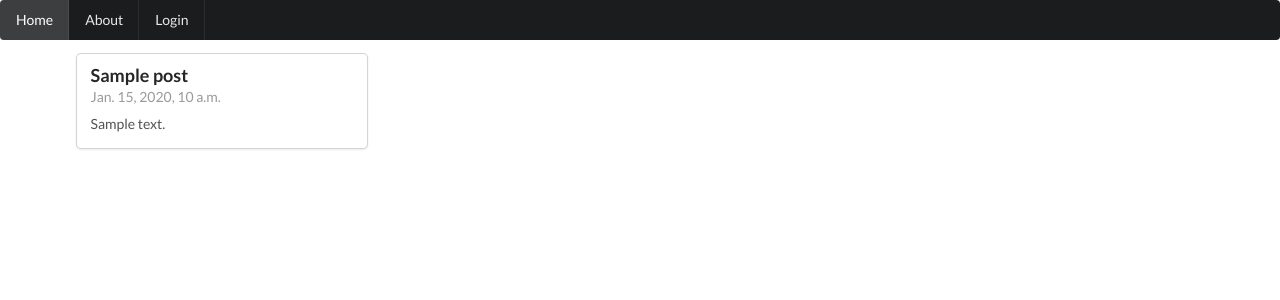
After one commit to raysay/nkust, a Django app: page /blog/post/ in a window 1280 px wide. The commit adds this page. Shown: the top 300 px of the page. Run offline with Django 3.2, Linux system fonts and the light colour scheme; tables that the repository leaves empty hold one stand-in row (values such as "Sample post").

Commit message:
add posts

```diff
--- /dev/null
+++ b/src/blog/templates/blog/post.html
@@ -0,0 +1,25 @@
+{% extends "base.html" %}
+
+
+
+
+{% block content %}
+
+<div class="ui cards">
+  {% for post in posts %}
+  <div class="card">
+    <div class="content">
+      <div class="header">{{ post.title }}</div>
+      <div class="meta">{{ post.rec_time }}</div>
+      <div class="description">
+        {{ post.content }}
+      </div>
+    </div>
+  </div>
+  {% endfor %}
+</div>
+
+
+
+
+{% endblock %}
--- a/src/blog/urls.py
+++ b/src/blog/urls.py
@@ -4,5 +4,5 @@ from . import views
 
 urlpatterns = [
     # path('home/', views.as_view(), name='home'),
-
+    path('post/', views.post, name='post'),
 ]
--- a/src/blog/views.py
+++ b/src/blog/views.py
@@ -0,0 +1,5 @@
+from django.shortcuts import render
+from . import models
+def post(request):
+    posts = models.post.objects.all()
+    return render(request,'blog/post.html',{'posts':posts})
--- a/src/nkust/urls.py
+++ b/src/nkust/urls.py
@@ -25,7 +25,7 @@ urlpatterns = [
 
     path('info/', views.info, name='info'),
 
-
+    path('blog/', include('blog.urls')),
 
     path('rex/', views.rex,name='rex'),
     # path('accounts/', include('django.contrib.auth.urls')),
--- a/src/templates/base.html
+++ b/src/templates/base.html
@@ -21,10 +21,13 @@
         Login
       </a>
     </div>
+    <div class="ui container">
+
+
     {% block content %}
 
     {% endblock %}
-
+    </div>
 
 
     {% block javascript %}{% endblock %}
```
